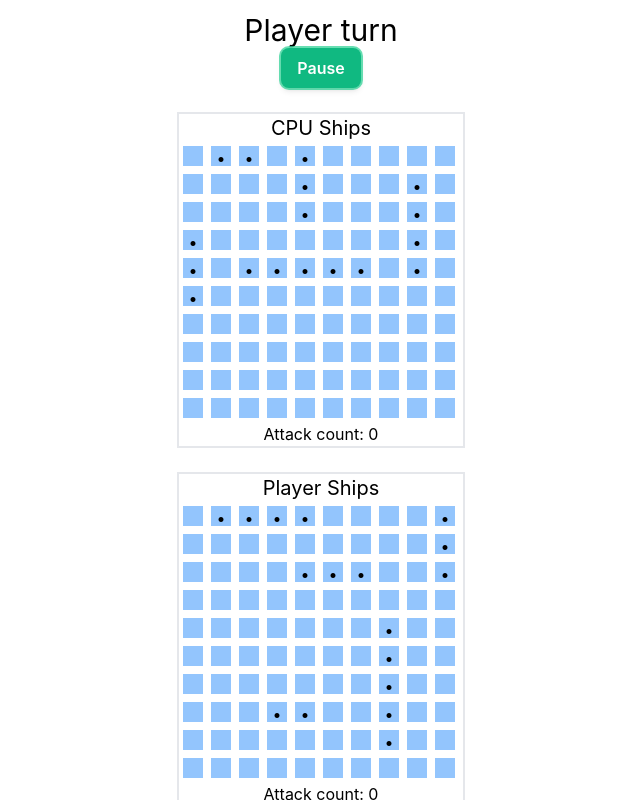
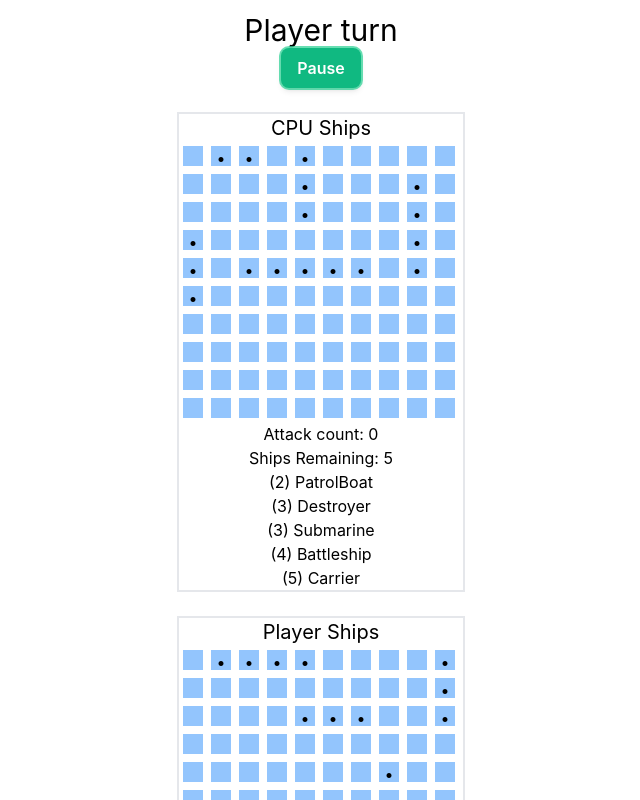
Before and after one commit to danmolloy/battleships, a React (Create React App) app: page / in a window 1280 px wide. Both pictures are taken after a click on the button "Start". Shown: the top 800 px of the page, without its empty margins (319-959 px from the left). Built offline with nearby package versions, Linux system fonts and the light colour scheme.

Commit message:
ships remaining

```diff
--- a/src/features/cpuBoard/CPUShips.tsx
+++ b/src/features/cpuBoard/CPUShips.tsx
@@ -1,6 +1,6 @@
 import { useAppSelector, useAppDispatch } from '../../app/hooks'
 import { setTurn } from '../Game/gameSlice'
-import { handleAttack, setCPUShips } from './cpuShipsSlice'
+import { handleAttack } from './cpuShipsSlice'
 
 
 export const CPUShips = () => {
@@ -32,6 +32,21 @@ export const CPUShips = () => {
     </div>
     )
 
+  const shipsArr = () => {
+    let arr: string[] = []
+    for (let i = 0; i < squares.length; i++) {
+      if (squares[i].val !== null &&
+          squares[i].val.length > 1 &&
+          !arr.includes(squares[i].val)
+        ) {
+          arr.push(squares[i].val)
+        }
+    }
+    arr.sort()
+    return arr.map(i => <p>{i}</p>)
+  }
+
+
   return (
     <div className="outer-board" id="cpu-ships">
       <h3>CPU Ships</h3>
@@ -39,6 +54,11 @@ export const CPUShips = () => {
         {renderedSquares}
       </div>
       <p>Attack count: {attackCount}</p>
+      <div>
+        Ships Remaining: {shipsArr().length}
+        <div>{shipsArr()}
+        </div>
+      </div>
     </div>
   )
 }
--- a/src/features/cpuBoard/cpuShipsSlice.tsx
+++ b/src/features/cpuBoard/cpuShipsSlice.tsx
@@ -26,19 +26,33 @@ export const cpuShipsSlice = createSlice({
     updateSquares: (state, action) => {
       if (action.payload.length === 5) {
         for (let i=0; i < action.payload.length; i++) {
-          state.CPUSquares[action.payload[i]].val = 'Carrier'
+          state.CPUSquares[action.payload[i]].val = '(5) Carrier'
         }
       } else if (action.payload.length === 4) {
         for (let i=0; i < action.payload.length; i++) {
-          state.CPUSquares[action.payload[i]].val = 'BattleShip'
+          state.CPUSquares[action.payload[i]].val = '(4) Battleship'
         }
       } else if (action.payload.length === 3) {
-        for (let i=0; i < action.payload.length; i++) {
-          state.CPUSquares[action.payload[i]].val = 'Submarine'
+        const checker = () => {
+          for (let i = 0; i < state.CPUSquares.length; i++) {
+            if (state.CPUSquares[i].val === "(3) Submarine") {
+              return true
+            }
+          } return false
         }
+        if (checker() === true) {
+          for (let i=0; i < action.payload.length; i++) {
+            state.CPUSquares[action.payload[i]].val = '(3) Destroyer'
+            }
+        } else {
+          for (let i=0; i < action.payload.length; i++) {
+            state.CPUSquares[action.payload[i]].val = '(3) Submarine'
+            }
+        }
+
       } else if (action.payload.length === 2) {
         for (let i=0; i < action.payload.length; i++) {
-          state.CPUSquares[action.payload[i]].val = 'PatrolBoat'
+          state.CPUSquares[action.payload[i]].val = '(2) PatrolBoat'
         }
       }
     },
@@ -53,6 +67,7 @@ export const cpuShipsSlice = createSlice({
     }
   }
 })
+
 
 const getBoard = (state: RootState) => state.cpuShips.CPUSquares
 
--- a/src/features/playerBoard/PlayerShips.tsx
+++ b/src/features/playerBoard/PlayerShips.tsx
@@ -5,10 +5,11 @@ import { setPlayerShips, updateSquares, handleAttack } from './playerShipsSlice'
 import { setTurn } from '../Game/gameSlice'
 
 export const PlayerShips = () => {
-  const [shipsArr, setShipsArr] = useState([])
   const squares = useAppSelector((state: RootState) => state.playerShips.PlayerSquares)
   const attackCount = useAppSelector((state: RootState) => state.playerShips.numAttacks)
+  const turn = useAppSelector((state: RootState) => state.game.turn)
   const dispatch = useAppDispatch()
+
 
   const renderedSquares = squares.map(i =>
     <div key={i.id}
@@ -17,15 +18,10 @@ export const PlayerShips = () => {
     </div>
     )
 
-  useEffect(() => {
-    shipsRemaining()
-  })
-
-  const shipsRemaining = () => {
-
-  }
-
   const handleShot = () => {
+    if (turn !== "CPU") {
+      return;
+    }
     let randIndex = Math.floor(Math.random() * 100)
     while (squares[randIndex].val === 'O' || squares[randIndex].val === "X") {
       randIndex = Math.floor(Math.random() * 100)
@@ -34,6 +30,21 @@ export const PlayerShips = () => {
     dispatch(setTurn())
   }
 
+  const shipsArr = () => {
+    let arr: string[] = []
+    for (let i = 0; i < squares.length; i++) {
+      if (squares[i].val !== null &&
+          squares[i].val.length > 1 &&
+          !arr.includes(squares[i].val)
+        ) {
+          arr.push(squares[i].val)
+        }
+    }
+    arr.sort()
+    return arr.map(i => <p>{i}</p>)
+  }
+
+
   return (
     <div className="outer-board" id="player-ships">
       <h3>Player Ships</h3>
@@ -41,8 +52,11 @@ export const PlayerShips = () => {
         {renderedSquares}
       </div>
       <p>Attack count: {attackCount}</p>
-      {shipsArr.length > 0 &&
-      <p>Ships Remaining: {shipsArr}</p>}
+      <div>
+        Ships Remaining: {shipsArr().length}
+        <div>{shipsArr()}
+        </div>
+      </div>
       <button onClick={handleShot}>Attack!</button>
     </div>
   )
--- a/src/features/playerBoard/playerShipsSlice.tsx
+++ b/src/features/playerBoard/playerShipsSlice.tsx
@@ -30,19 +30,32 @@ export const playerShipsSlice = createSlice({
     updateSquares: (state, action) => {
       if (action.payload.length === 5) {
         for (let i=0; i < action.payload.length; i++) {
-          state.PlayerSquares[action.payload[i]].val = 'Carrier'
+          state.PlayerSquares[action.payload[i]].val = '(5) Carrier'
         }
       } else if (action.payload.length === 4) {
         for (let i=0; i < action.payload.length; i++) {
-          state.PlayerSquares[action.payload[i]].val = 'BattleShip'
+          state.PlayerSquares[action.payload[i]].val = '(4) BattleShip'
         }
       } else if (action.payload.length === 3) {
-        for (let i=0; i < action.payload.length; i++) {
-          state.PlayerSquares[action.payload[i]].val = 'Submarine'
+        const checker = () => {
+          for (let i = 0; i < state.PlayerSquares.length; i++) {
+            if (state.PlayerSquares[i].val === "(3) Submarine") {
+              return true
+            }
+          } return false
+        }
+        if (checker() === true) {
+          for (let i=0; i < action.payload.length; i++) {
+            state.PlayerSquares[action.payload[i]].val = '(3) Destroyer'
+            }
+        } else {
+          for (let i=0; i < action.payload.length; i++) {
+            state.PlayerSquares[action.payload[i]].val = '(3) Submarine'
+            }
         }
       } else if (action.payload.length === 2) {
         for (let i=0; i < action.payload.length; i++) {
-          state.PlayerSquares[action.payload[i]].val = 'PatrolBoat'
+          state.PlayerSquares[action.payload[i]].val = '(2) PatrolBoat'
         }
       }
     },
```
